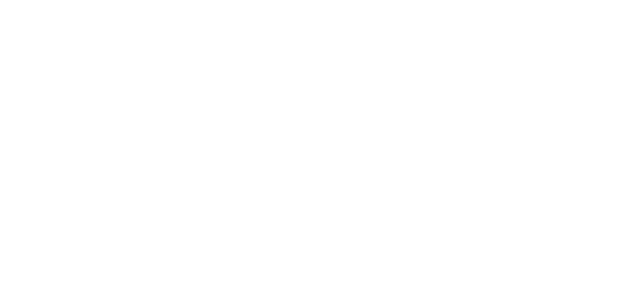
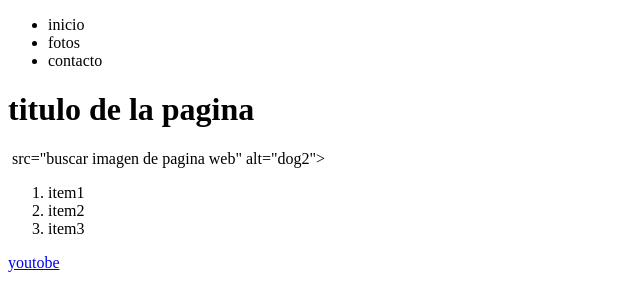
Before and after one commit to jimenavil/RepositorioHenry, a plain HTML site: page index.html in a window 1280 px wide. Shown: the whole page, without its empty margins (0-640 px from the left). Drawn offline with Linux system fonts and the light colour scheme.

Commit message:
nuevo modificado

```diff
--- a/index.html
+++ b/index.html
@@ -6,6 +6,27 @@
       <title>MI PAGINA WEB</title>
    </head>
    <body>
-      <!-- Contenido de la página va aquí-->
-   </body>
+   <header>
+      <nav>
+         <ul>
+            <li>inicio</li>
+            <li>fotos</li>
+            <li>contacto</li>
+         </ul>
+      </nav>
+   </header>
+   <main>
+      <h1> titulo de la pagina</h1>
+      <img> src="buscar imagen de pagina web"
+      alt="dog2">
+   </main>
+   <section></section>
+   <ol>
+      <li>item1</li>
+      <li>item2</li>
+      <li>item3</li>
+   </ol>
+   <footer></footer>
+   <a href="link del enlace donde qres q t lle">youtobe</a>
+</body>
 </html>
```
